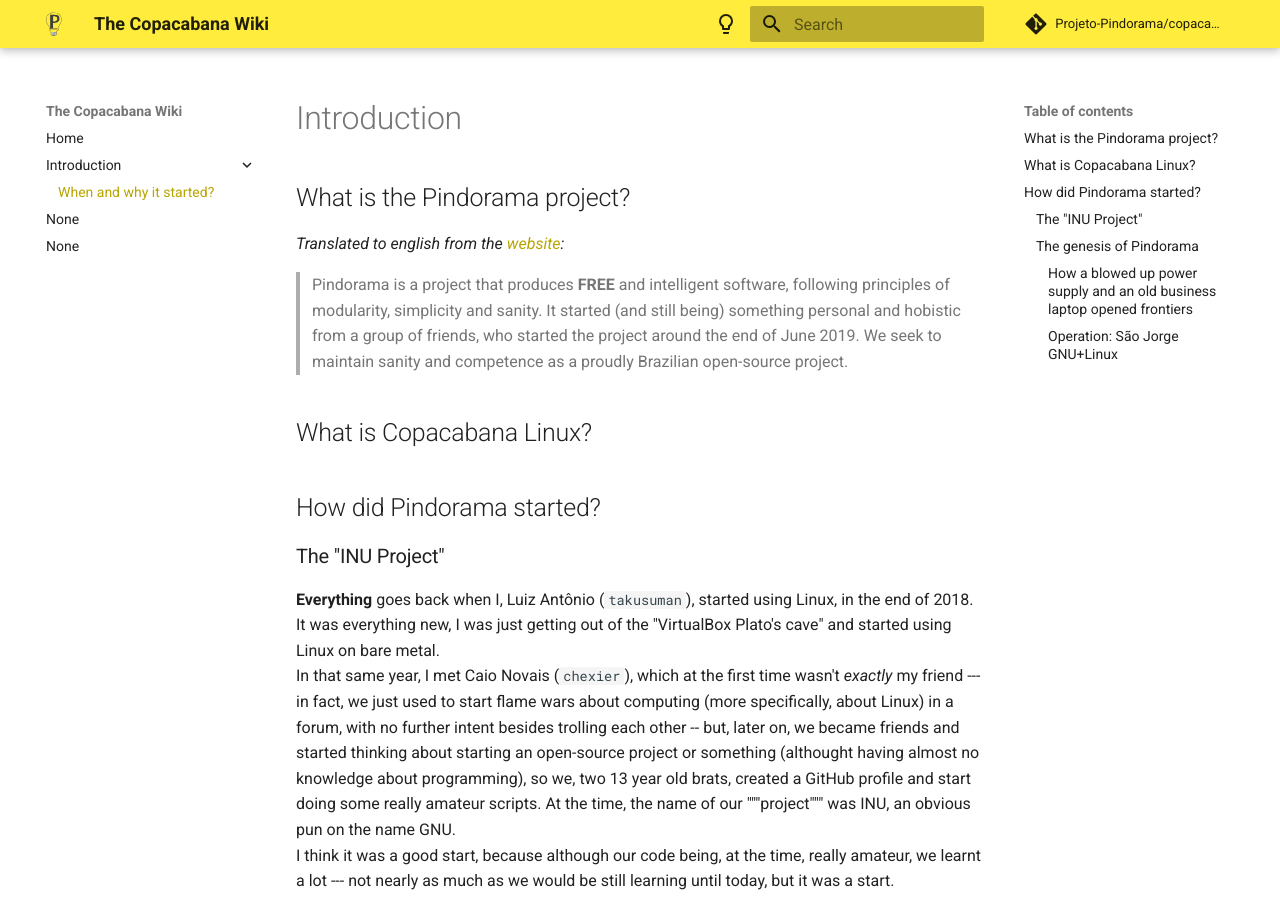
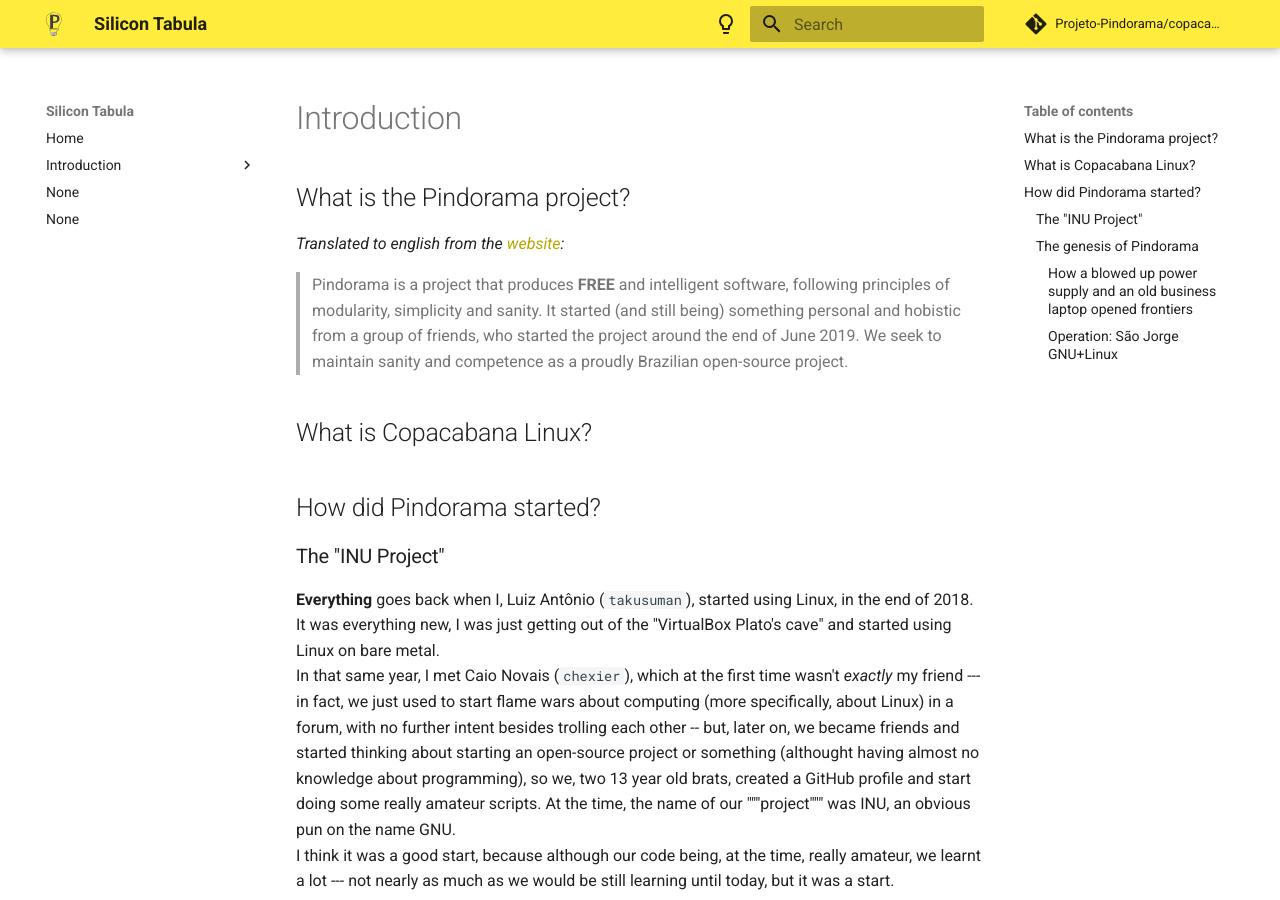
Before and after one commit to Projeto-Pindorama/copacabana, an MkDocs documentation site: the page built from docs/docs/intro/when_and_why.md, in a window 1280 px wide and 900 px high. Built offline with MkDocs 1.6.1 and Material for MkDocs 9.7.7, drawn with Linux system fonts in a browser that asks for light colours; comment, search, counter and statistics services are not loaded.

```diff
--- a/docs/mkdocs.yml
+++ b/docs/mkdocs.yml
@@ -1,4 +1,4 @@
-site_name: The Copacabana Wiki
+site_name: Silicon Tabula
 site_author: Pindorama
 copyright: Copyright &copy; 2019-2021 Pindorama<br />"Vinicius" and the Copacabana logo are copyrighted by Pindorama et Kayo Henrique (Tamboru). Ask us for permission before using.
 
@@ -26,11 +26,16 @@ theme:
 markdown_extensions:
   - attr_list
   - pymdownx.critic
+  - pymdownx.caret
+  - pymdownx.mark
+  - pymdownx.tilde
+  - md_in_html
 
 nav:
   - Home: index.md
   - Introduction:
-    - When and why it started?: intro/when_and_why.md
+    - I. Prologue: intro/prologue.md
+    - II. Technical introdution to Copacabana: intro/intro.1.md
       #    - Why should i care?: intro/care.md
       #    - Who's the target audience?: intro/audience.md
       #    - Where does it run?: intro/run.md
```
